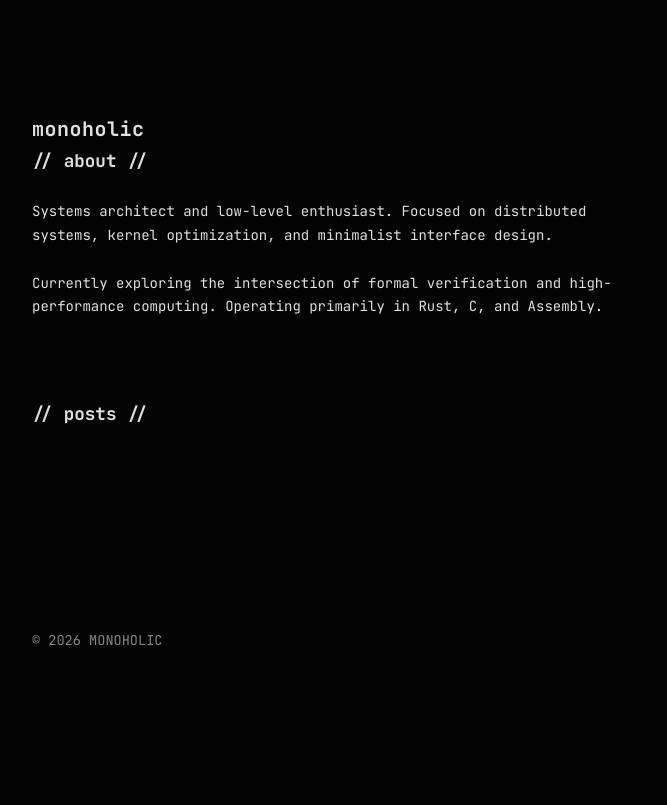
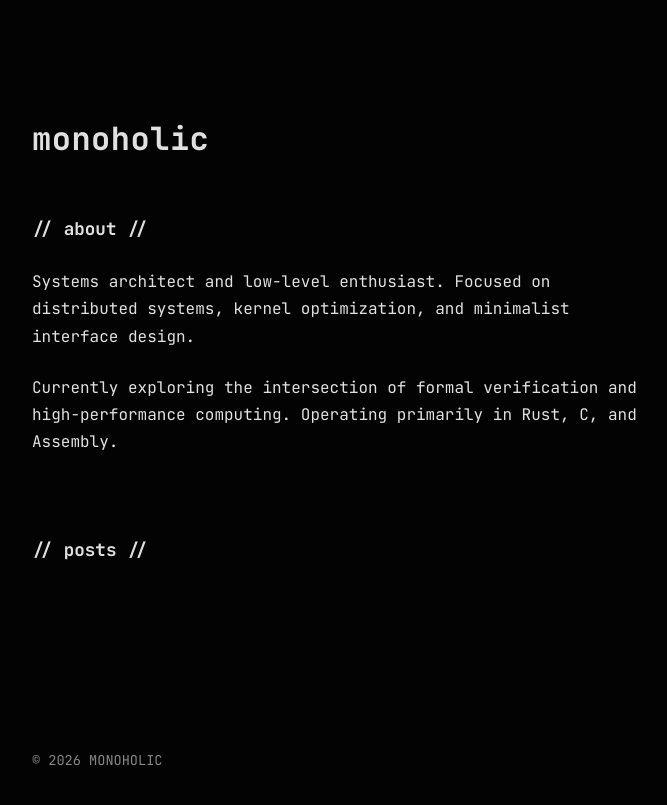
Before and after one commit to stiermid/monoholic, a Jekyll site: the page built from index.html, in a window 1280 px wide. Shown: the top 805 px of the page, without its empty margins (300-967 px from the left). Built offline with Jekyll 4.4.1, drawn with Linux system fonts in a browser that asks for light colours.

Commit message:
feat: style improvements

```diff
--- a/_sass/monoholic.scss
+++ b/_sass/monoholic.scss
@@ -6,7 +6,7 @@
   --meta-color: #888888;
   --border-color: #222222;
   --font-family: 'JetBrains Mono', monospace;
-  --base-size: 14px;
+  --base-size: 16px;
 }
 
 * {
@@ -50,16 +50,17 @@ a {
 .wrapper {
   max-width: 680px;
   margin: 0 auto;
-  padding: 2rem;
+  padding: 4rem 2rem;
 }
 
 // Header
 .site-header {
-  margin-top: 5rem;
+  margin: 3rem 0;
 
   .site-title {
-    font-size: 1.25rem;
+    font-size: 2rem;
     font-weight: 700;
+    // line-height: 1.4;
     letter-spacing: 0.5px;
   }
 }
@@ -115,7 +116,6 @@ a {
 
 // Footer
 .site-footer {
-  margin-top: 5rem;
   padding-top: 2rem;
   font-size: 0.85rem;
   color: var(--meta-color);
```
